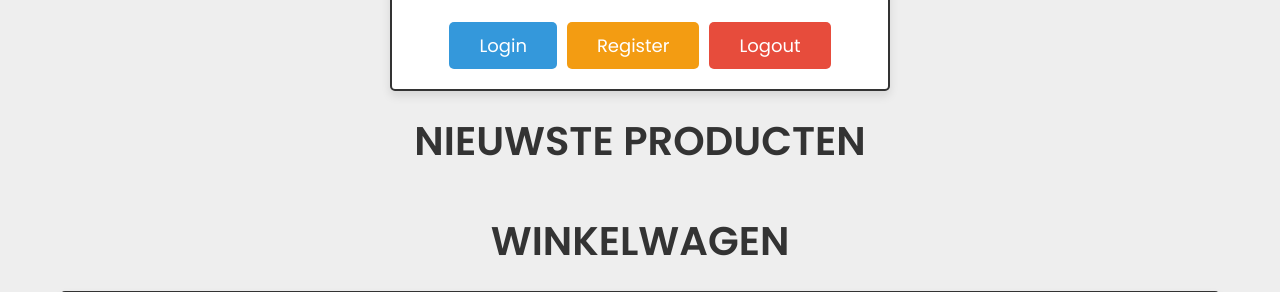
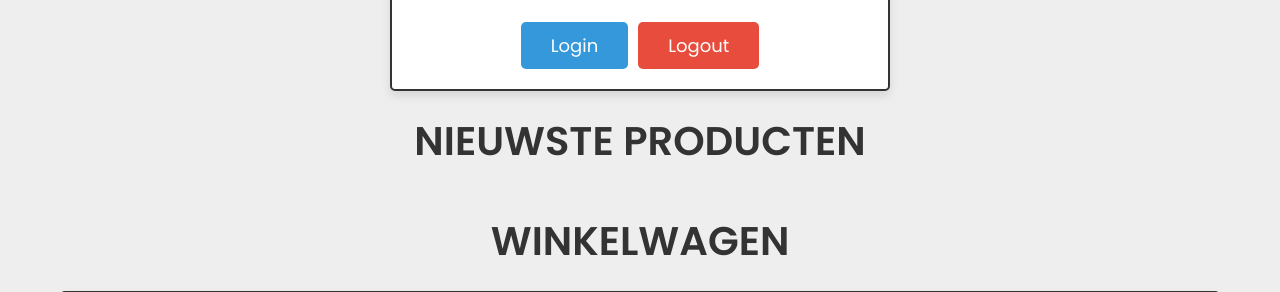
Before and after one commit to Tofihg/pro-her, a PHP site: page / in a window 1280 px wide. Shown: the part 126-418 px from the top of the page. Run offline with PHP 8.4, Linux system fonts and the light colour scheme; the visitor is signed in with stand-in values (Sample User, id 1); data that the repository does not hold is empty.

Commit message:
register btn op comment zitten

```diff
--- a/index.php
+++ b/index.php
@@ -89,7 +89,7 @@ if(isset($message)){
    <p> email : <span><?php echo $fetch_user['email']; ?></span> </p>
    <div class="flex">
       <a href="login.php" class="btn">login</a>
-      <a href="register.php" class="option-btn">register</a>
+      <!-- <a href="register.php" class="option-btn">register</a> -->
       <a href="index.php?logout=<?php echo $user_id; ?>" onclick="return confirm('are your sure you want to logout?');" class="delete-btn">logout</a>
    </div>
 
```
